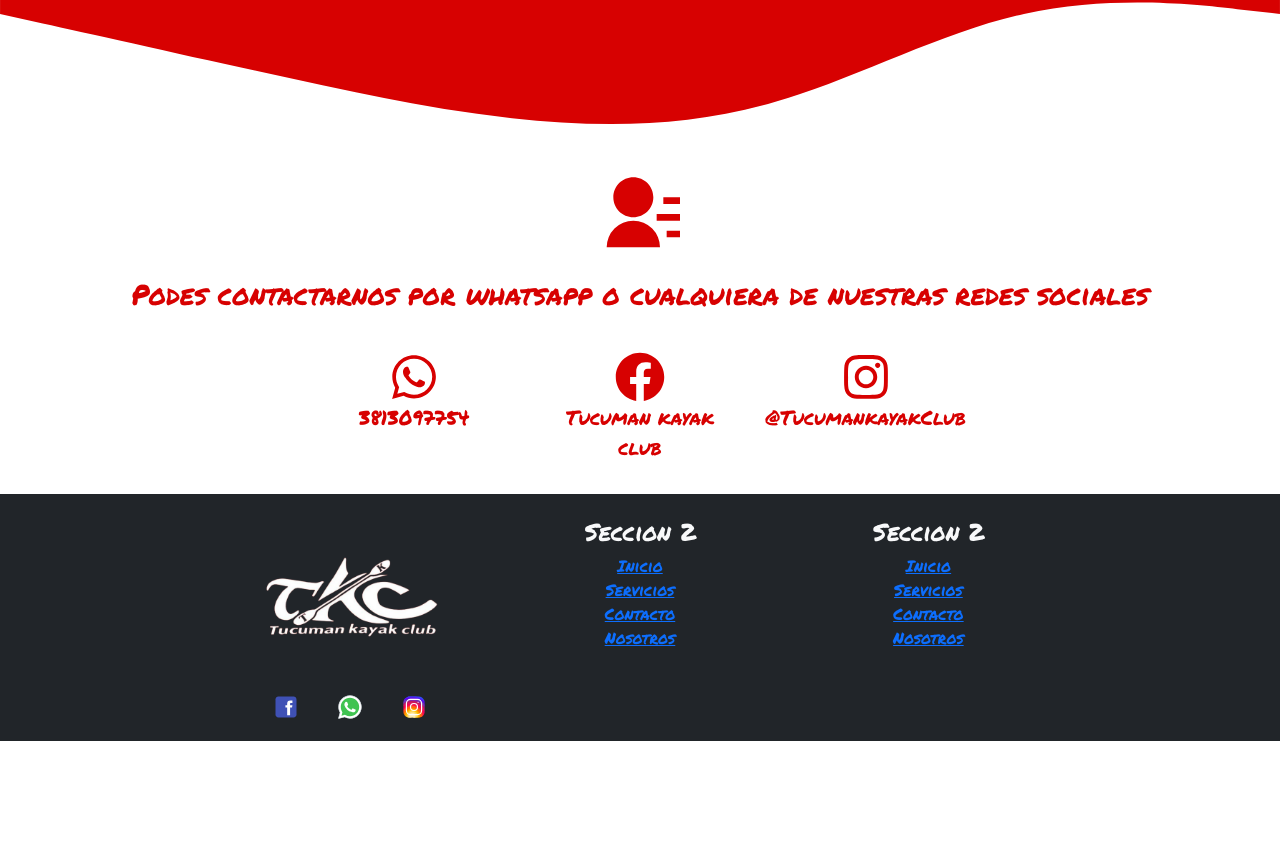
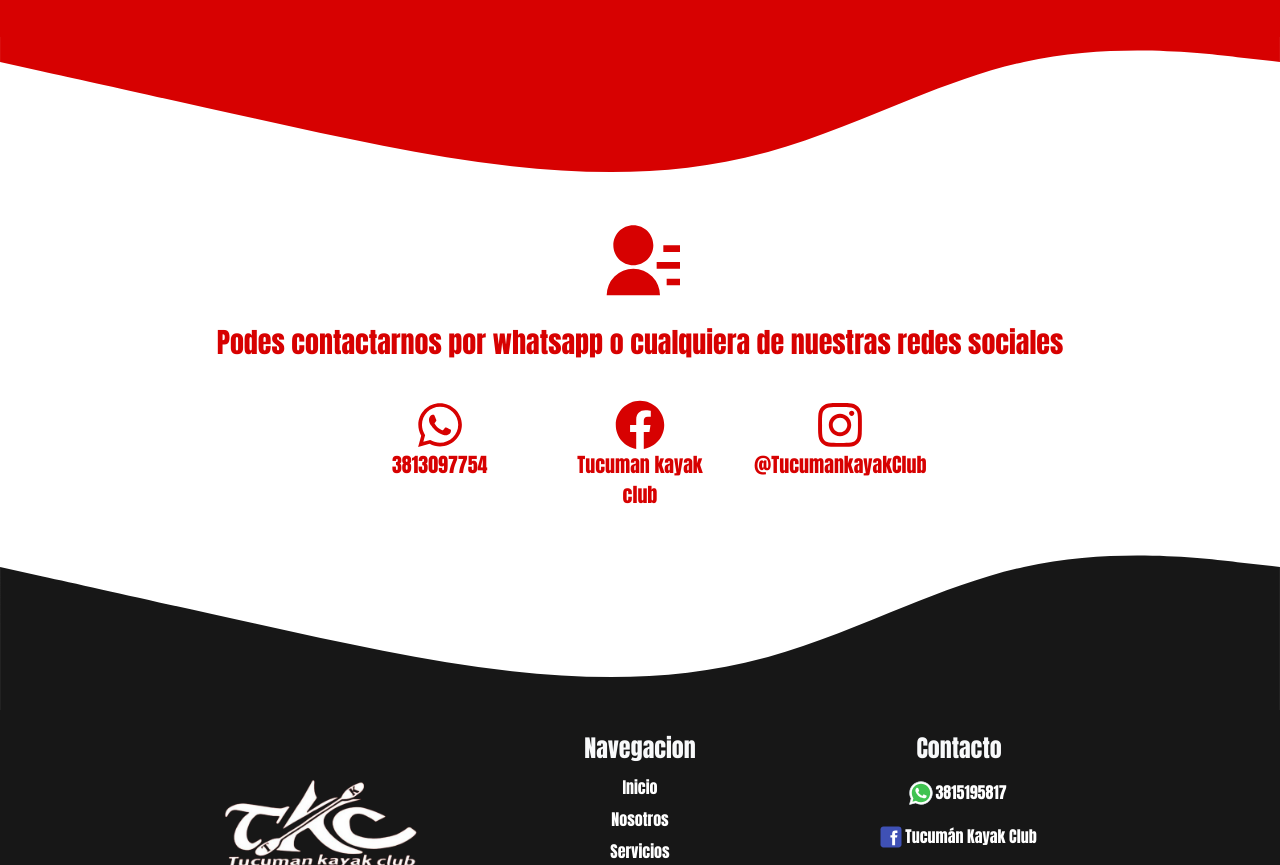
Before and after one commit to joaquin-fuentes/TKC-Front, a React (Vite) app: page / in a window 1280 px wide. Shown: the part 1935-2800 px from the top of the page. Before the commit the page ends 2676 px from the top, so only its background shows below. Built offline with nearby package versions, Linux system fonts and the light colour scheme.

Commit message:
cambie tipografia de letra, y texto en nosotros, y formato del footer

```diff
--- a/index.html
+++ b/index.html
@@ -6,9 +6,12 @@
   <link rel="icon" type="image/svg+xml" href="./src/assets/imagenes/logoRojo.jpg" />
   <meta name="viewport" content="width=device-width, initial-scale=1.0" />
   <title>Tucuman Kayak Club</title>
+  <!-- <link rel="preconnect" href="https://fonts.googleapis.com">
+  <link rel="preconnect" href="https://fonts.gstatic.com" crossorigin>
+  <link href="https://fonts.googleapis.com/css2?family=Permanent+Marker&display=swap" rel="stylesheet"> -->
   <link rel="preconnect" href="https://fonts.googleapis.com">
   <link rel="preconnect" href="https://fonts.gstatic.com" crossorigin>
-  <link href="https://fonts.googleapis.com/css2?family=Permanent+Marker&display=swap" rel="stylesheet">
+  <link href="https://fonts.googleapis.com/css2?family=Anton&display=swap" rel="stylesheet">
 </head>
 
 <body>
--- a/src/App.css
+++ b/src/App.css
@@ -1,5 +1,8 @@
 #root{
-  font-family: "Permanent Marker", cursive;
+  font-family: "anton", "Permanent Marker", cursive;
+}
+.bg-negro{
+  background-color: #171717;
 }
 .bg-rojo{
   background-color: #d70101;
--- a/src/App.jsx
+++ b/src/App.jsx
@@ -16,6 +16,7 @@ const App = () => {
           }></Route>
         </Routes>
       </div>
+      <svg xmlns="http://www.w3.org/2000/svg" viewBox="0 100 1440 190"><path fill="	#171717" fill-opacity="1" d="M0,128L48,138.7C96,149,192,171,288,192C384,213,480,235,576,245.3C672,256,768,256,864,229.3C960,203,1056,149,1152,128C1248,107,1344,117,1392,122.7L1440,128L1440,320L1392,320C1344,320,1248,320,1152,320C1056,320,960,320,864,320C768,320,672,320,576,320C480,320,384,320,288,320C192,320,96,320,48,320L0,320Z"></path></svg>
       <Footer></Footer>
     </BrowserRouter>
   );
--- a/src/components/common/Footer.jsx
+++ b/src/components/common/Footer.jsx
@@ -8,34 +8,32 @@ import instagram from "../../assets/imagenes/icons8-instagram.svg"
 
 const Footer = () => {
     return (
-        <Container fluid className='bg-dark text-light p-2 d-flex justify-content-around'>
+        <Container fluid className='bg-negro text-light p-2 d-flex justify-content-around'>
             <Row>
                 <Col lg="4">
                     <section className='p-1 d-flex flex-column justify-content-center align-items-center'>
-                        <img src={logoTransparente} alt="logo tkc" className='logotkc-footer' />
-                        <Nav className="">
-                            <Nav.Link className="text-light me-1 text-header" href="#"><img src={facebook} className='icono-header' alt="facebook" /></Nav.Link>
-                            <Nav.Link className="text-light me-1 text-header" href="#"><img src={whatsapp} className='icono-header' alt="whatsapp" /></Nav.Link>
-                            <Nav.Link className="text-light me-1 text-header" href="#"><img src={instagram} className='icono-header' alt="instagram" /></Nav.Link>
+                        <a href="/#inicio" className='text-center'><img src={logoTransparente} alt="logo tkc" className='logotkc-footer' /></a>
+                    </section>
+                </Col>
+                <Col lg="4">
+                    <section className='p-3 d-flex flex-column justify-content-center align-items-center'>
+                        <h4>Navegacion</h4>
+                        <Nav className="d-flex flex-column text-center">
+                            <Nav.Link className="text-light text-header p-1" href="/#inicio">Inicio</Nav.Link>
+                            <Nav.Link className="text-light text-header p-1" href="/#nosotros">Nosotros</Nav.Link>
+                            <Nav.Link className="text-light text-header p-1" href="/#servicios">Servicios</Nav.Link>
+                            <Nav.Link className="text-light text-header p-1" href="/#contacto">Contacto</Nav.Link>
                         </Nav>
                     </section>
                 </Col>
                 <Col lg="4">
                     <section className='p-3 d-flex flex-column justify-content-center align-items-center'>
-                        <h4>Seccion 2</h4>
-                        <a href="">Inicio</a>
-                        <a href="">Servicios</a>
-                        <a href="">Contacto</a>
-                        <a href="">Nosotros</a>
-                    </section>
-                </Col>
-                <Col lg="4">
-                    <section className='p-3 d-flex flex-column justify-content-center align-items-center'>
-                        <h4>Seccion 2</h4>
-                        <a href="">Inicio</a>
-                        <a href="">Servicios</a>
-                        <a href="">Contacto</a>
-                        <a href="">Nosotros</a>
+                        <h4>Contacto</h4>
+                        <Nav className="d-flex flex-column text-center">
+                            <Nav.Link className="text-light me-1 text-header" href="#"><img src={whatsapp} className='icono-header' alt="whatsapp" />3815195817</Nav.Link>
+                            <Nav.Link className="text-light me-1 text-header" href="#"><img src={facebook} className='icono-header' alt="facebook" />Tucumán Kayak Club</Nav.Link>
+                            <Nav.Link className="text-light me-1 text-header" href="#"><img src={instagram} className='icono-header' alt="instagram" />@TucumánKayakClub</Nav.Link>
+                        </Nav>
                     </section>
                 </Col>
             </Row>
--- a/src/components/common/Header.jsx
+++ b/src/components/common/Header.jsx
@@ -14,9 +14,9 @@ const Header = () => {
                 <Navbar.Collapse id="basic-navbar-nav " >
                     <Nav className="contenedorEnlacesNav">
                         <Nav.Link className="text-light text-header text-right text-md-left" href="/#inicio">Inicio</Nav.Link>
+                        <Nav.Link className="text-light text-header" href="/#nosotros">Nosotros</Nav.Link>
                         <Nav.Link className="text-light text-header" href="/#servicios">Servicios</Nav.Link>
                         <Nav.Link className="text-light text-header" href="/#contacto">Contacto</Nav.Link>
-                        <Nav.Link className="text-light text-header" href="/#nosotros">Nosotros</Nav.Link>
                     </Nav>
                     <Nav className="ms-auto contenedorImgHeader ">
                         <Nav.Link className="text-light me-1 text-header" href="#"><img src={facebook} className='icono-header' alt="facebook" /></Nav.Link>
--- a/src/components/views/Nosotros.jsx
+++ b/src/components/views/Nosotros.jsx
@@ -11,7 +11,8 @@ const Nosotros = () => {
                 <article className='d-flex flex-column justify-content-center align-items-center mb-4'>
                     <MdKayaking className='iconoKayak text-rojo mt-3' />
                     <h3 className='text-rojo m-0 p-4 text-center '>Somos una empresa de Turismo Aventura ubicada en El Cadillal</h3>
-                    <p className='text-center'>Lorem ipsum, dolor sit amet consectetur adipisicing elit. Commodi pariatur alias maiores dignissimos autem enim unde? Voluptatem ea perferendis veritatis, error eveniet sint nemo sit officiis natus soluta, aut quisquam?</p>
+                    <p className='text-center'>
+                        Tucumán Kayak Club es una empresa con más de 15 años de experiencia en Turismo Activo y deportes alternativos. Su equipo altamente capacitado garantiza experiencias seguras y divertidas, respaldadas por certificaciones en primeros auxilios, seguridad y rescate. Con 30 kayaks dobles de alta calidad y equipo completo para Rapel, ofrecen aventuras emocionantes. Están debidamente habilitados por el Ente Autárquico Tucumán Turismo, asegurando excursiones con todos los permisos y seguros necesarios. ¡Ven y únete a nosotros para vivir una experiencia inolvidable en la naturaleza!</p>
                     <Button variant='' className='outline-rojo'>Sobre nosotros</Button>
                 </article>
             </Container>
```
